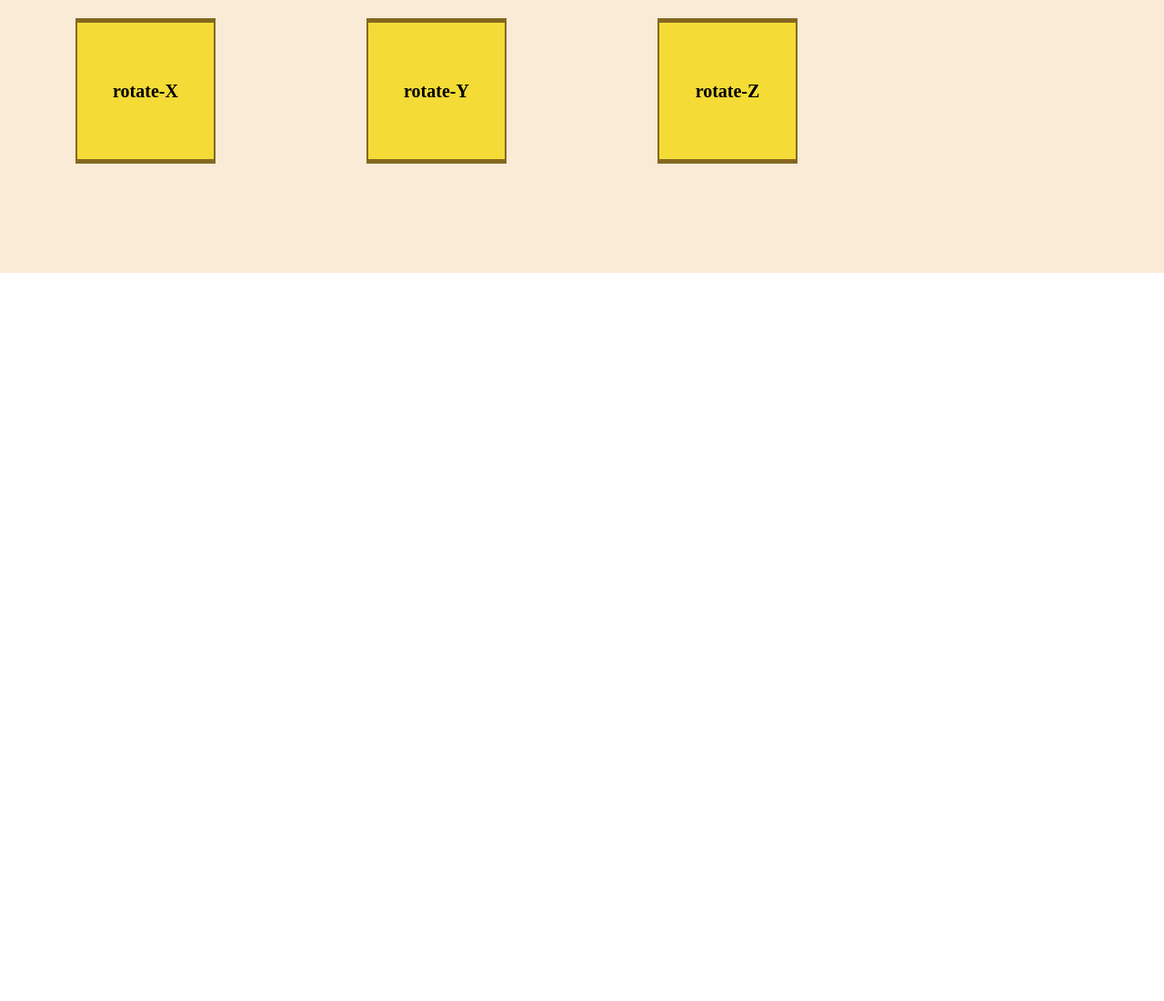
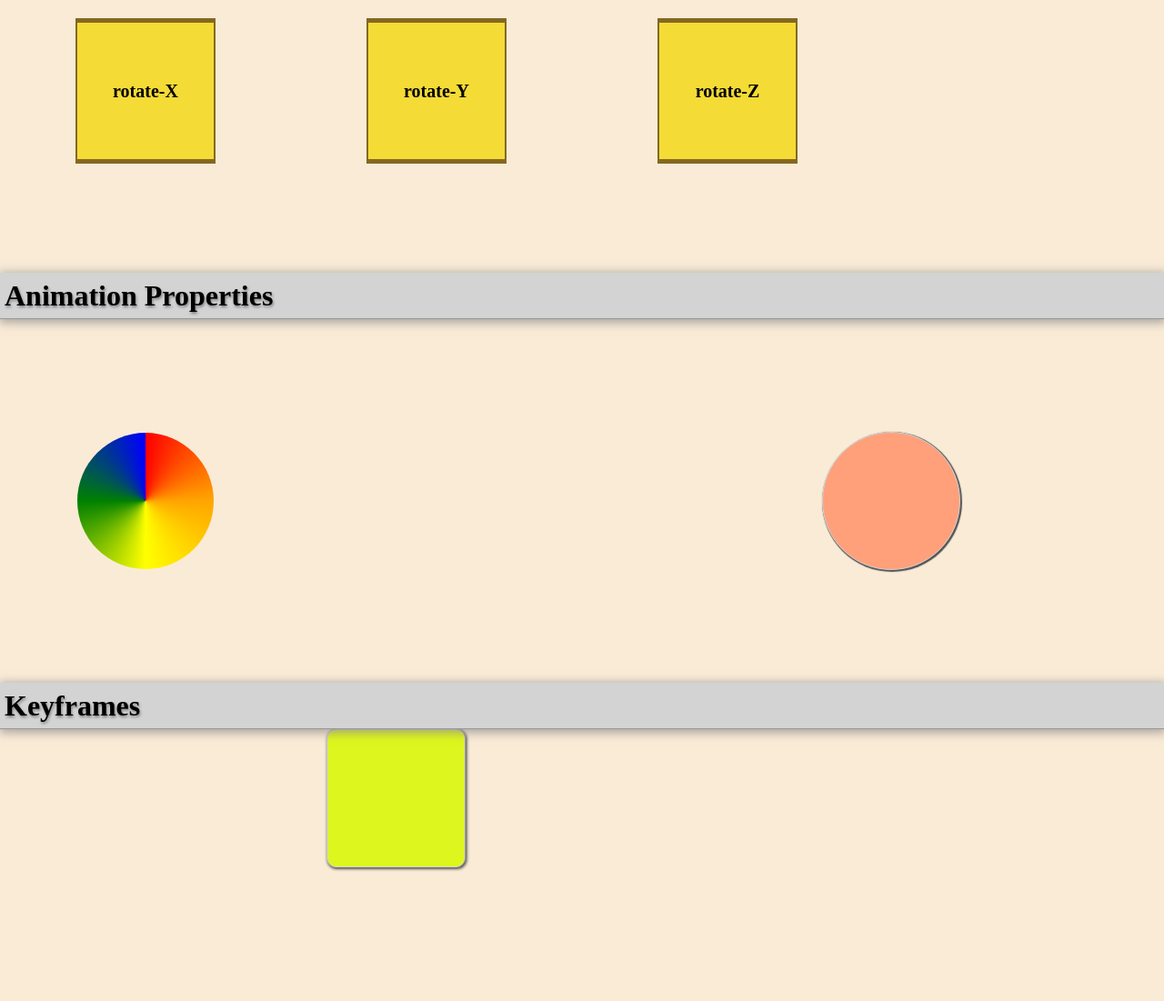
Before and after one commit to Shivam-Gupta-git/CSS_Tutorial, a plain HTML site: page 1 Coding Ninjas CSS/23 Animations/index.html in a window 1280 px wide. Shown: the part 1699-2800 px from the top of the page at 91% size. Before the commit the page ends 1999 px from the top, so only its background shows below. Drawn offline with Linux system fonts and the light colour scheme.

Commit message:
animation

```diff
--- a/1 Coding Ninjas CSS/23 Animations/index.css
+++ b/1 Coding Ninjas CSS/23 Animations/index.css
@@ -13,6 +13,7 @@ header{
   left: 0;
   box-shadow: 1px 2px 10px 2px rgba(141, 140, 140, 0.74);
   border-bottom: 1px solid rgb(153, 152, 152);
+  z-index: 100;
 }
 header > h1{
   margin-left: 5px;
@@ -190,3 +191,127 @@ transition-duration: 2s;
 .rotate-Z:hover{
   transform: rotateZ(60deg);
 }
+
+/* Animation Properties */
+.Transition-section-5{
+  width: 100%;
+  height: 400px;
+  background-color: antiquewhite;
+  display: grid;
+  grid-template-columns: repeat(4, 1fr);
+  align-items: center;
+  justify-items: center;
+}
+.Transition-section-5-container-1{
+width: 150px;
+height: 150px;
+border-radius: 50%;
+background: conic-gradient(red, orange, yellow, green, blue);
+
+animation-name: slide;
+animation-duration: 2s;
+animation-delay: 1s;
+animation-timing-function: ease-in-out;
+animation-iteration-count: 1;
+animation-direction: alternate;
+animation-iteration-count: infinite;
+animation-play-state: paused;
+}
+
+.Transition-section-5:hover .Transition-section-5-container-1{
+animation-play-state: running;
+}
+
+@keyframes slide {
+  from{
+    transform: translateX(0%);
+  }
+  to{
+    transform: translateX(500px);
+  }
+}
+
+.Transition-section-5-container-2{
+  width: 150px;
+  height: 150px;
+  border-radius: 50%;
+  border: 1px solid lightgray;
+  box-shadow: 1px 1px 1px 1px rgb(84, 84, 84);
+  background-color: aquamarine;
+  animation-name: slide2;
+  animation-duration: 2s;
+  animation-delay: 2s;
+  animation-timing-function: ease-in-out;
+  animation-fill-mode: both;
+  /* animation-iteration-count: 1;
+  animation-direction: alternate;
+  animation-iteration-count: infinite;
+  animation-play-state: paused; */
+  }
+
+  .Transition-section-5:hover .Transition-section-5-container-2{
+  animation-play-state: running;
+  }
+
+  @keyframes slide2 {
+    from{
+      transform: translateX(0%);
+      background-color: rgb(252, 252, 164);
+    }
+    to{
+      transform: translateX(500px);
+      background-color: lightsalmon;
+    }
+  }
+
+  /* Keyframes */
+  .Transition-section-6{
+    width: 100%;
+    height: 500px;
+    background-color: antiquewhite;
+    display: grid;
+    grid-template-columns: repeat(4, 1fr);
+    align-items: start;
+    justify-items: center;
+  }
+
+  .Transition-section-6-container-1{
+    width: 150px;
+    height: 150px;
+    border-radius: 10px;
+    border: 1px solid lightgray;
+    box-shadow: 1px 1px 3px 1px rgb(84, 84, 84);
+    background-color: rgb(221, 246, 30);
+
+    animation-name: slideSquare;
+    animation-duration: 5s;
+    animation-timing-function: ease-in-out;
+    animation-delay: 1s;
+    /* animation-direction: alternate; */
+    animation-iteration-count: infinite;
+    animation-fill-mode: forwards;
+
+    }
+
+    @keyframes slideSquare {
+
+      0% {
+        transform: translate(0, 0);
+      }
+      25% {
+        transform: translate(0, 300px);
+      }
+
+      50% {
+        transform: translate(300px, 300px);
+      }
+
+      75% {
+        transform: translate(300px, 0);
+      }
+
+      100% {
+        transform: translate(0, 0);
+      }
+
+    }
--- a/1 Coding Ninjas CSS/23 Animations/index.html
+++ b/1 Coding Ninjas CSS/23 Animations/index.html
@@ -59,6 +59,27 @@
     </section>
   </main>
 
+  <!-- Animation Properties -->
+  <header>
+    <h1 class="header-head-1">Animation Properties</h1>
+  </header>
+  <main>
+    <section class="Transition-section-5">
+      <div class="Transition-section-5-container-1">
+      </div>
+      <div class="Transition-section-5-container-2">
+      </div>
+    </section>
+  </main>
 
+  <!-- Keyframes -->
+  <header>
+    <h1 class="header-head-1">Keyframes</h1>
+  </header>
+  <main>
+    <section class="Transition-section-6">
+      <div class="Transition-section-6-container-1"></div>
+    </section>
+  </main>
 </body>
 </html>
```
